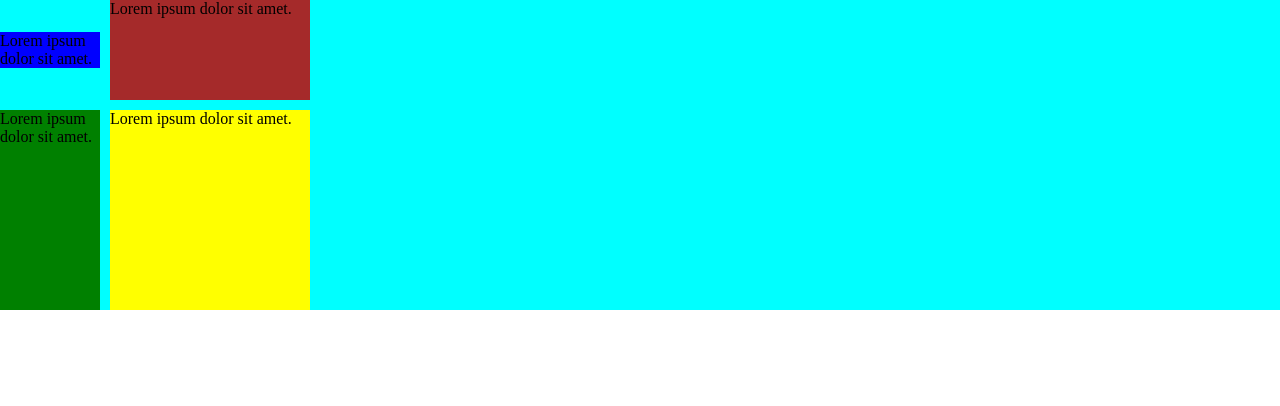
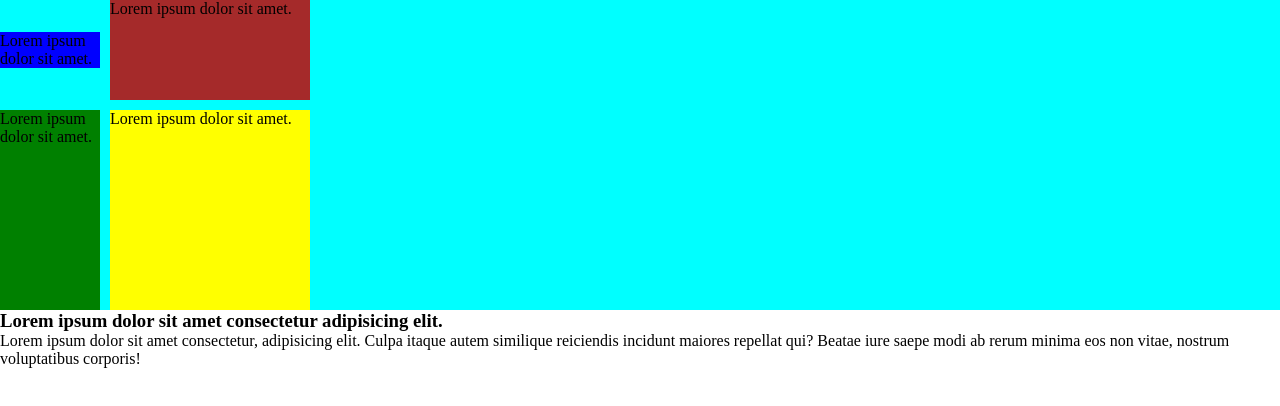
Before and after one commit to aldafernandez/gitpractica, a plain HTML site: page index.html in a window 1280 px wide. Drawn offline with Linux system fonts and the light colour scheme.

Commit message:
agregue un h3 y un parrafo al main

```diff
--- a/index.html
+++ b/index.html
@@ -22,5 +22,10 @@
             Lorem ipsum dolor sit amet.
         </div>
     </div>
+    <div>
+        <h3>Lorem ipsum dolor sit amet consectetur adipisicing elit.</h3>
+        <p>Lorem ipsum dolor sit amet consectetur, adipisicing elit. Culpa itaque autem similique reiciendis incidunt maiores repellat qui? Beatae iure saepe modi ab rerum minima eos non vitae, nostrum voluptatibus corporis!</p>
+
+    </div>
 </body>
 </html>
```
